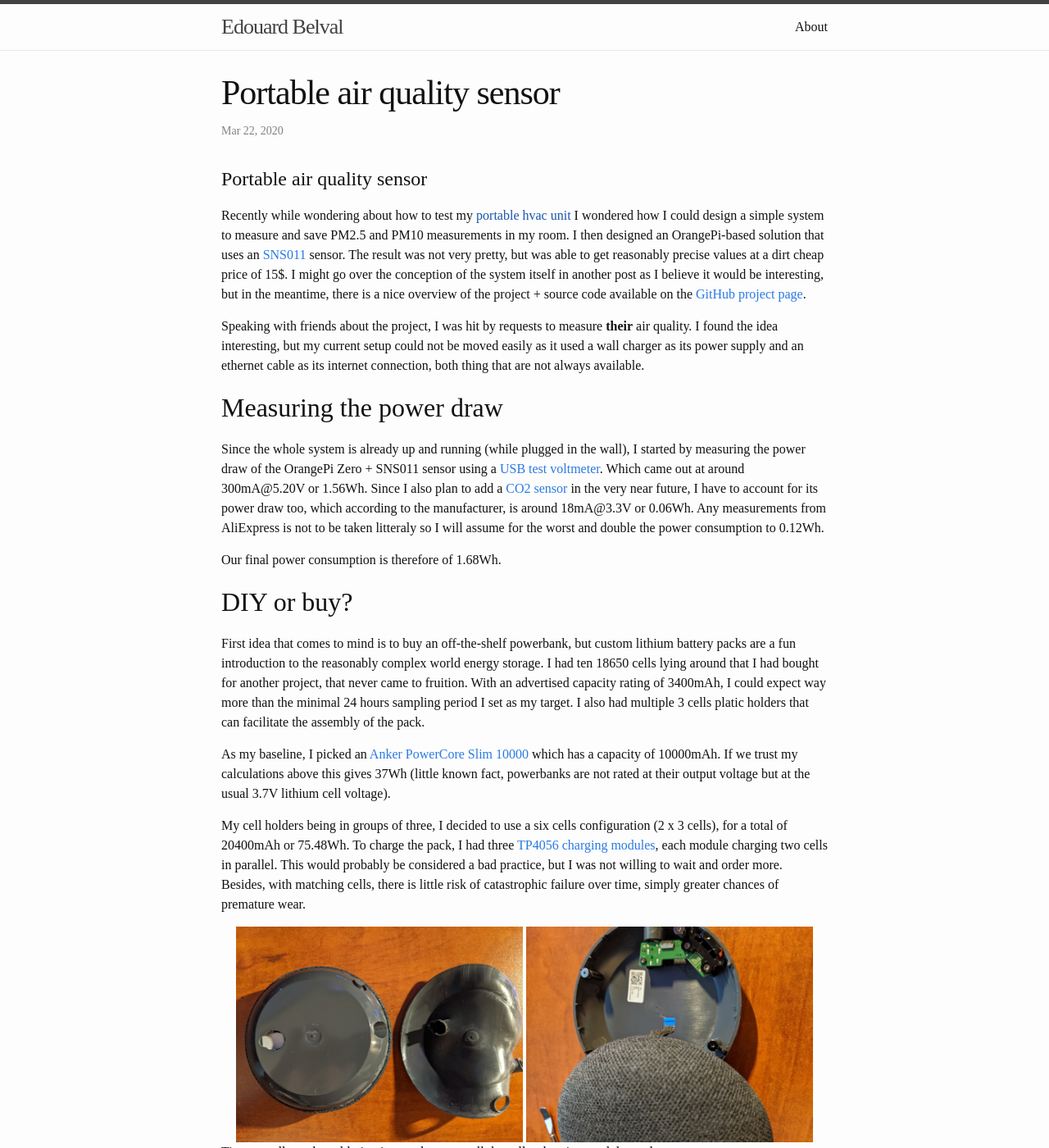
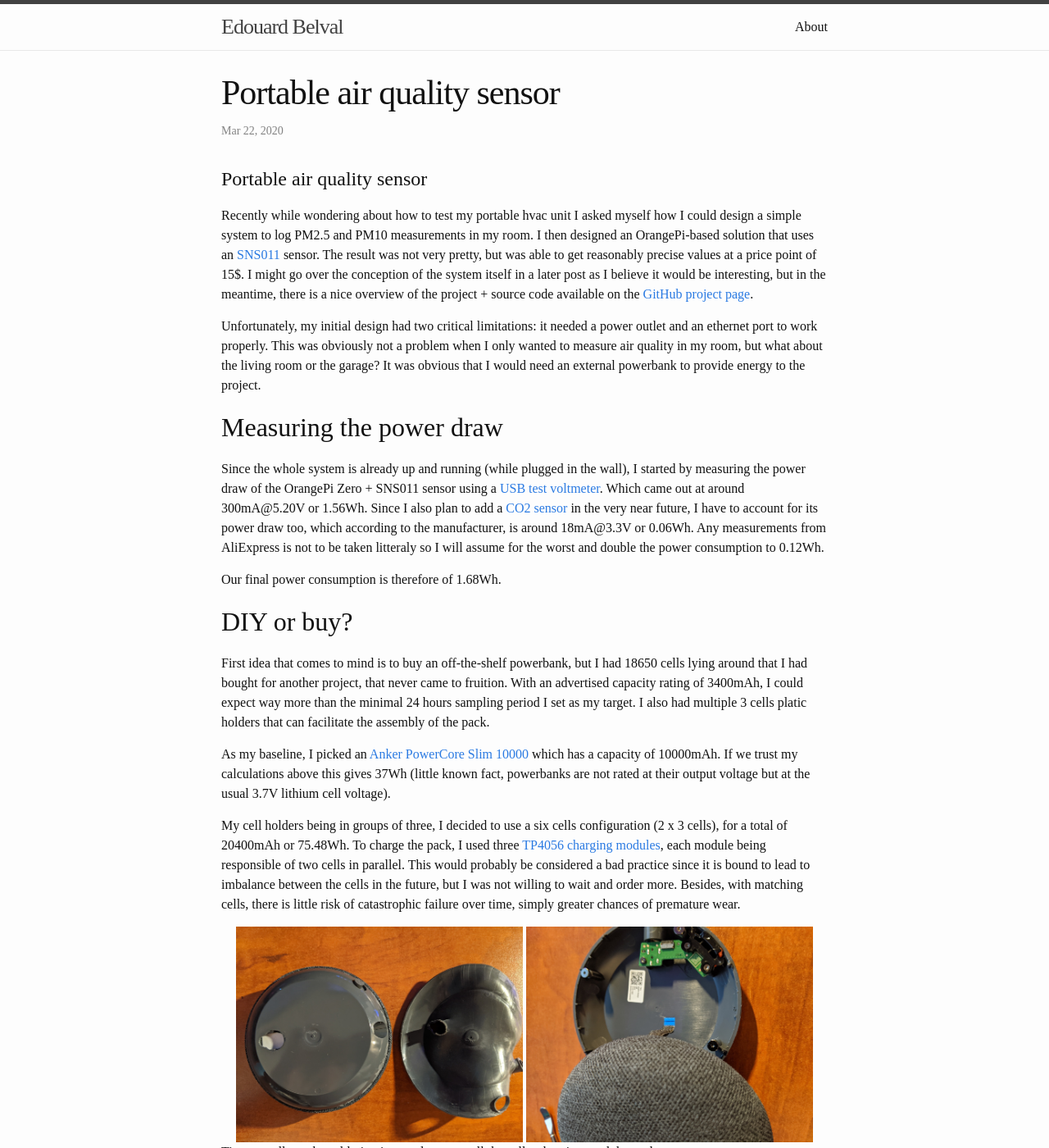
Before and after one commit to Belval/belval.github.io, a Jekyll site: the page built from _posts/2019-12-29-portable-air-quality-sensor.markdown, in a window 1280 px wide and 1400 px high. Shown: the whole window at 82% size. Built offline with Jekyll 4.4.1, drawn with Linux system fonts in a browser that asks for light colours; some of the changed text lies outside the part shown.

Commit message:
Rewrite air quality

```diff
--- a/_posts/2019-12-29-portable-air-quality-sensor.markdown
+++ b/_posts/2019-12-29-portable-air-quality-sensor.markdown
@@ -7,9 +7,9 @@ categories: hardware
 
 # Portable air quality sensor
 
-Recently while wondering about how to test my [portable hvac unit]() I wondered how I could design a simple system to measure and save PM2.5 and PM10 measurements in my room. I then designed an OrangePi-based solution that uses an [SNS011](https://www.aliexpress.com/item/32724933436.html) sensor. The result was not very pretty, but was able to get reasonably precise values at a dirt cheap price of 15$. I might go over the conception of the system itself in another post as I believe it would be interesting, but in the meantime, there is a nice overview of the project + source code available on the [GitHub project page](https://github.com/Belval/air-quality-station).
+Recently while wondering about how to test my portable hvac unit I asked myself how I could design a simple system to log PM2.5 and PM10 measurements in my room. I then designed an OrangePi-based solution that uses an [SNS011](https://www.aliexpress.com/item/32724933436.html) sensor. The result was not very pretty, but was able to get reasonably precise values at a price point of 15$. I might go over the conception of the system itself in a later post as I believe it would be interesting, but in the meantime, there is a nice overview of the project + source code available on the [GitHub project page](https://github.com/Belval/air-quality-station).
 
-Speaking with friends about the project, I was hit by requests to measure **their** air quality. I found the idea interesting, but my current setup could not be moved easily as it used a wall charger as its power supply and an ethernet cable as its internet connection, both thing that are not always available.
+Unfortunately, my initial design had two critical limitations: it needed a power outlet and an ethernet port to work properly. This was obviously not a problem when I only wanted to measure air quality in my room, but what about the living room or the garage? It was obvious that I would need an external powerbank to provide energy to the project.
 
 ## Measuring the power draw
 
@@ -19,11 +19,11 @@ Our final power consumption is therefore of 1.68Wh.
 
 ## DIY or buy?
 
-First idea that comes to mind is to buy an off-the-shelf powerbank, but custom lithium battery packs are a fun introduction to the reasonably complex world energy storage. I had ten 18650 cells lying around that I had bought for another project, that never came to fruition. With an advertised capacity rating of 3400mAh, I could expect way more than the minimal 24 hours sampling period I set as my target. I also had multiple 3 cells platic holders that can facilitate the assembly of the pack.
+First idea that comes to mind is to buy an off-the-shelf powerbank, but I had 18650 cells lying around that I had bought for another project, that never came to fruition. With an advertised capacity rating of 3400mAh, I could expect way more than the minimal 24 hours sampling period I set as my target. I also had multiple 3 cells platic holders that can facilitate the assembly of the pack.
 
 As my baseline, I picked an [Anker PowerCore Slim 10000](https://www.amazon.ca/Anker-Ultra-Compact-High-Speed-VoltageBoost-Technology/dp/B07QXV6N1B) which has a capacity of 10000mAh. If we trust my calculations above this gives 37Wh (little known fact, powerbanks are not rated at their output voltage but at the usual 3.7V lithium cell voltage).
 
-My cell holders being in groups of three, I decided to use a six cells configuration (2 x 3 cells), for a total of 20400mAh or 75.48Wh. To charge the pack, I had three [TP4056 charging modules](https://www.aliexpress.com/item/32797834680.html), each module charging two cells in parallel. This would probably be considered a bad practice, but I was not willing to wait and order more. Besides, with matching cells, there is little risk of catastrophic failure over time, simply greater chances of premature wear.
+My cell holders being in groups of three, I decided to use a six cells configuration (2 x 3 cells), for a total of 20400mAh or 75.48Wh. To charge the pack, I used three [TP4056 charging modules](https://www.aliexpress.com/item/32797834680.html), each module being responsible of two cells in parallel. This would probably be considered a bad practice since it is bound to lead to imbalance between the cells in the future, but I was not willing to wait and order more. Besides, with matching cells, there is little risk of catastrophic failure over time, simply greater chances of premature wear.
 
 <center>
 <img src="{{ site.baseurl }}/imgs/2_result.jpg" alt="an-unusable-cover" width="350" />
@@ -35,10 +35,7 @@ Time to pull out the soldering iron and connect all the cells, charging modules
 <center>
 </center>
 
-I would have to agree that it looks like a rat nest but that is due to the 6 wires needed for each charging module 2 x (charge, battery, output). To prevent short circuit risk, I 3D printed a rectangular enclosure in two pieces (my maximal print surface is too small).
-
-
-
+I would have to agree that it looks like a rat nest but that is due to the 6 wires needed for each charging module 2 x (charge, battery, output). To prevent short circuit risk, I 3D printed a rectangular enclosure in two pieces (my maximum print surface is only of 12x12x12cm).
 
 DIY:
 
```
